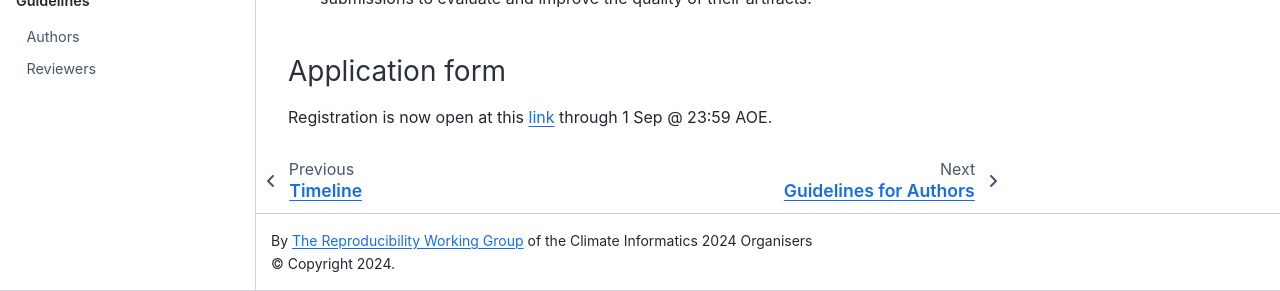
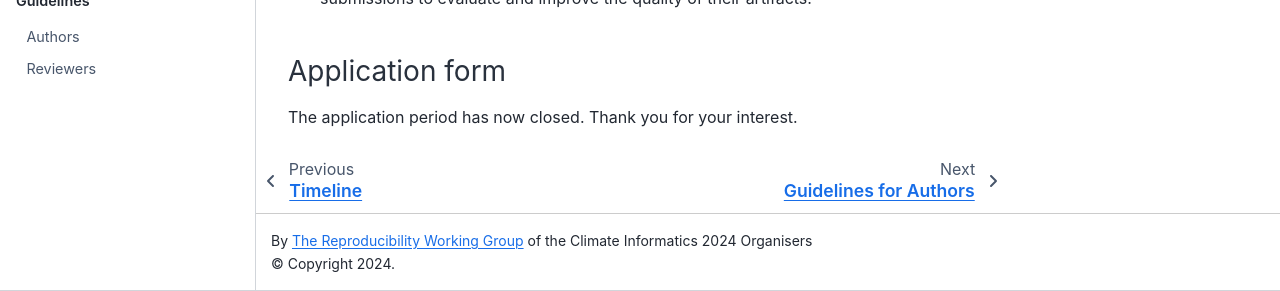
Before and after one commit to alan-turing-institute/climate-informatics-2024-ae, a Jupyter Book: the page built from docs/details/application.md, in a window 1280 px wide and 900 px high, scrolled down 569 px. Shown: the part 609-900 px from the top of the window. Built offline with Jupyter Book 1.0.4 settings and Sphinx 7.4.7 and the Sphinx Book theme 1.1.4, drawn with Linux system fonts in a browser that asks for light colours; comment, search, counter and statistics services are not loaded.

Commit message:
close application for reviewers

```diff
--- a/docs/details/application.md
+++ b/docs/details/application.md
@@ -31,4 +31,4 @@ Here is some information for reviewers:
 
 ### Application form
 
-Registration is now open at this [link](https://docs.google.com/forms/d/1hZBOqT9nnl7MZ0HqtuOdfWkdObs5FA9040Ock0oOrWo/prefill) through 1 Sep @ 23:59 AOE.
+The application period has now closed. Thank you for your interest.
```
